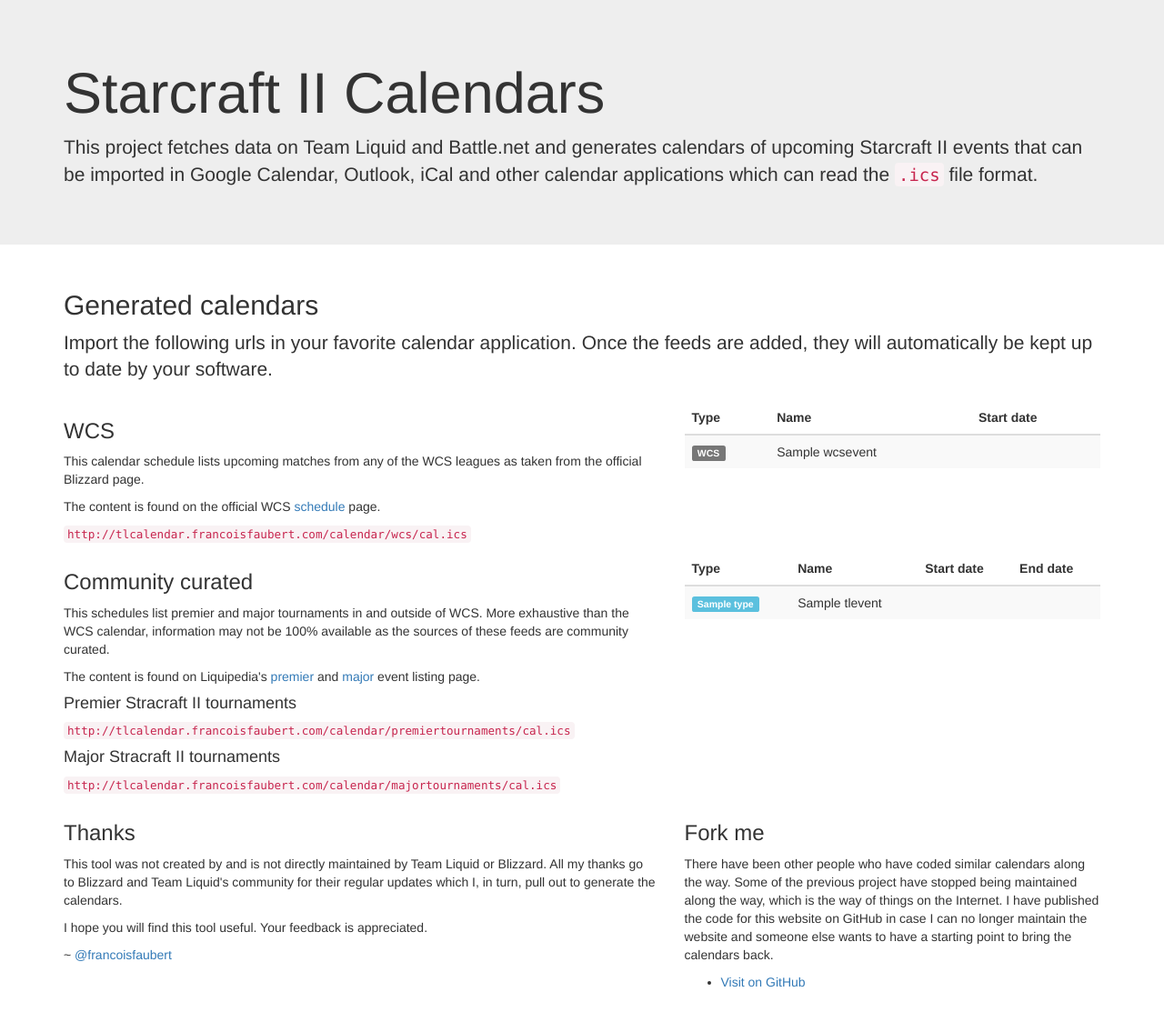
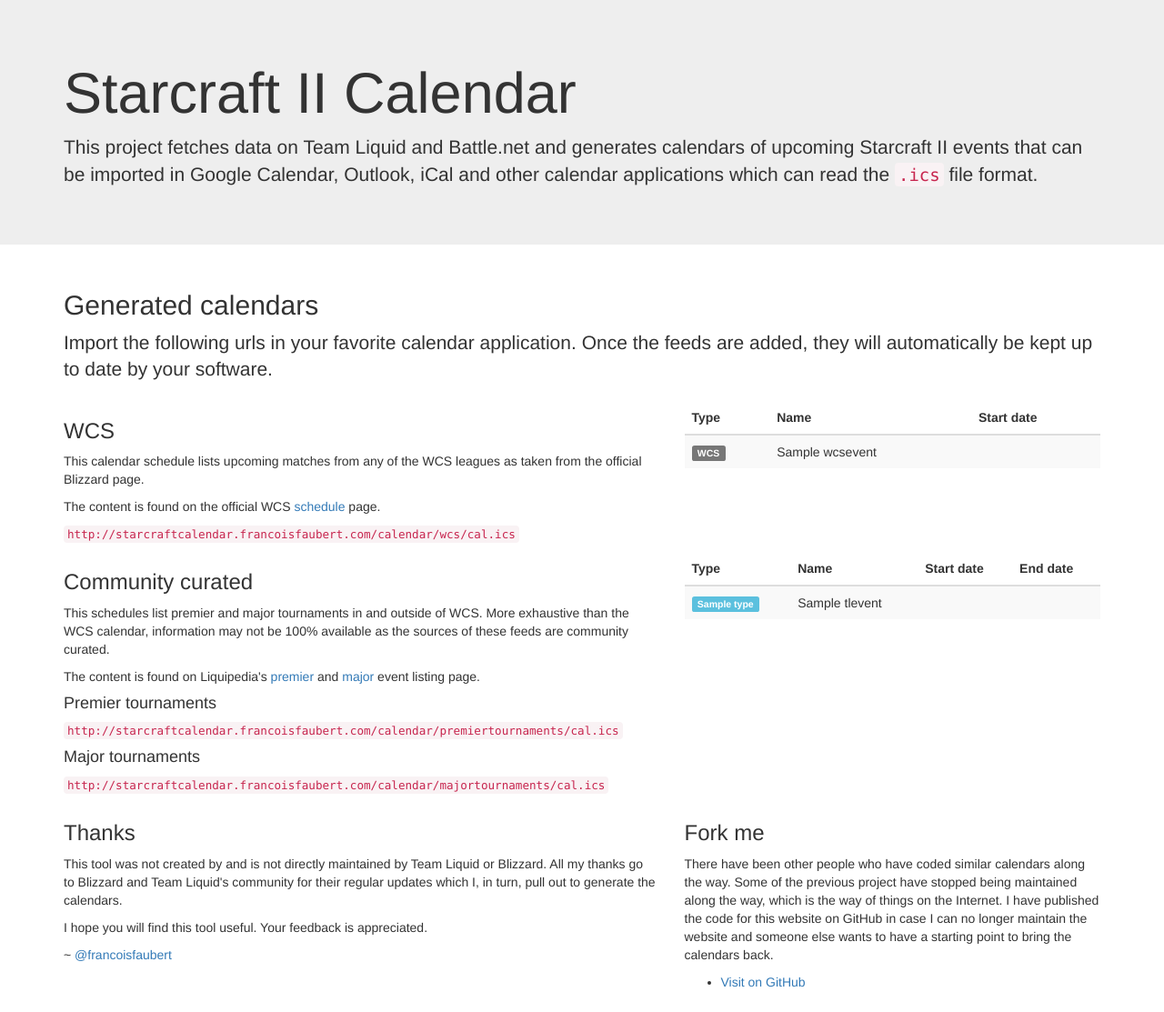
Before and after one commit to francoisfaubert/starcraft-calendar, a CakePHP app: the page made by app/View/Pages/home.ctp in a window 1280 px wide. Shown: the top 1113 px of the page at 91% size. Run offline with PHP 8.4 and a stand-in for CakePHP, Linux system fonts and the light colour scheme; the template is opened without the code that fills it: most values are stand-ins (such as "Sample title", 1, 10 or a date in 2020); some libraries are stand-ins or nearby versions.

Commit message:
Renamed repo because this does not use only team liquid for content anymore

```diff
--- a/app/View/Pages/home.ctp
+++ b/app/View/Pages/home.ctp
@@ -1,6 +1,6 @@
 <div class="jumbotron">
 	<div class="container">
-		<h1>Starcraft II Calendars</h1>
+		<h1>Starcraft II Calendar</h1>
 		<p class="lead">This project fetches data on Team Liquid and Battle.net and generates calendars of upcoming Starcraft II events that can be imported in Google Calendar, Outlook, iCal and other calendar applications which can read the <code>.ics</code> file format.</p>
 	</div>
 </div>
@@ -18,7 +18,7 @@
 			<h3>WCS</h3>
 			<p>This calendar schedule lists upcoming matches from any of the WCS leagues as taken from the official Blizzard page.</p>
 			<p>The content is found on the official WCS <a href="http://wcs.battle.net/sc2/en/schedule">schedule</a> page.</p>
-			<p><code>http://tlcalendar.francoisfaubert.com/calendar/wcs/cal.ics</code></p>
+			<p><code>http://starcraftcalendar.francoisfaubert.com/calendar/wcs/cal.ics</code></p>
 		</div>
 		<div class="col-md-5">
 			<table class="table table-striped">
@@ -49,11 +49,11 @@
 			<p>This schedules list premier and major tournaments in and outside of WCS. More exhaustive than the WCS calendar, information may not be 100% available as the sources of these feeds are community curated.</p>
 			<p>The content is found on Liquipedia's <a href="http://wiki.teamliquid.net/starcraft2/Premier_Tournaments">premier</a> and <a href="http://wiki.teamliquid.net/starcraft2/Major_Tournaments">major</a> event listing page.</p>
 
-			<h4>Premier Stracraft II tournaments</h4>
-			<p><code>http://tlcalendar.francoisfaubert.com/calendar/premiertournaments/cal.ics</code></p>
+			<h4>Premier tournaments</h4>
+			<p><code>http://starcraftcalendar.francoisfaubert.com/calendar/premiertournaments/cal.ics</code></p>
 
-			<h4>Major Stracraft II tournaments</h4>
-			<p><code>http://tlcalendar.francoisfaubert.com/calendar/majortournaments/cal.ics</code></p>
+			<h4>Major tournaments</h4>
+			<p><code>http://starcraftcalendar.francoisfaubert.com/calendar/majortournaments/cal.ics</code></p>
 		</div>
 
 		<div class="col-md-5">
@@ -101,7 +101,7 @@
 			<h3>Fork me</h3>
 			<p>There have been other people who have coded similar calendars along the way. Some of the previous project have stopped being maintained along the way, which is the way of things on the Internet. I have published the code for this website on GitHub in case I can no longer maintain the website and someone else wants to have a starting point to bring the calendars back.</p>
 			<ul>
-				<li><a href="https://github.com/francoisfaubert/team-liquid-calendar">Visit on GitHub</a></li>
+				<li><a href="https://github.com/francoisfaubert/starcraft-calendar">Visit on GitHub</a></li>
 			</ul>
 		</div>
 	</div>
```
Also changed, not shown: README.md.
